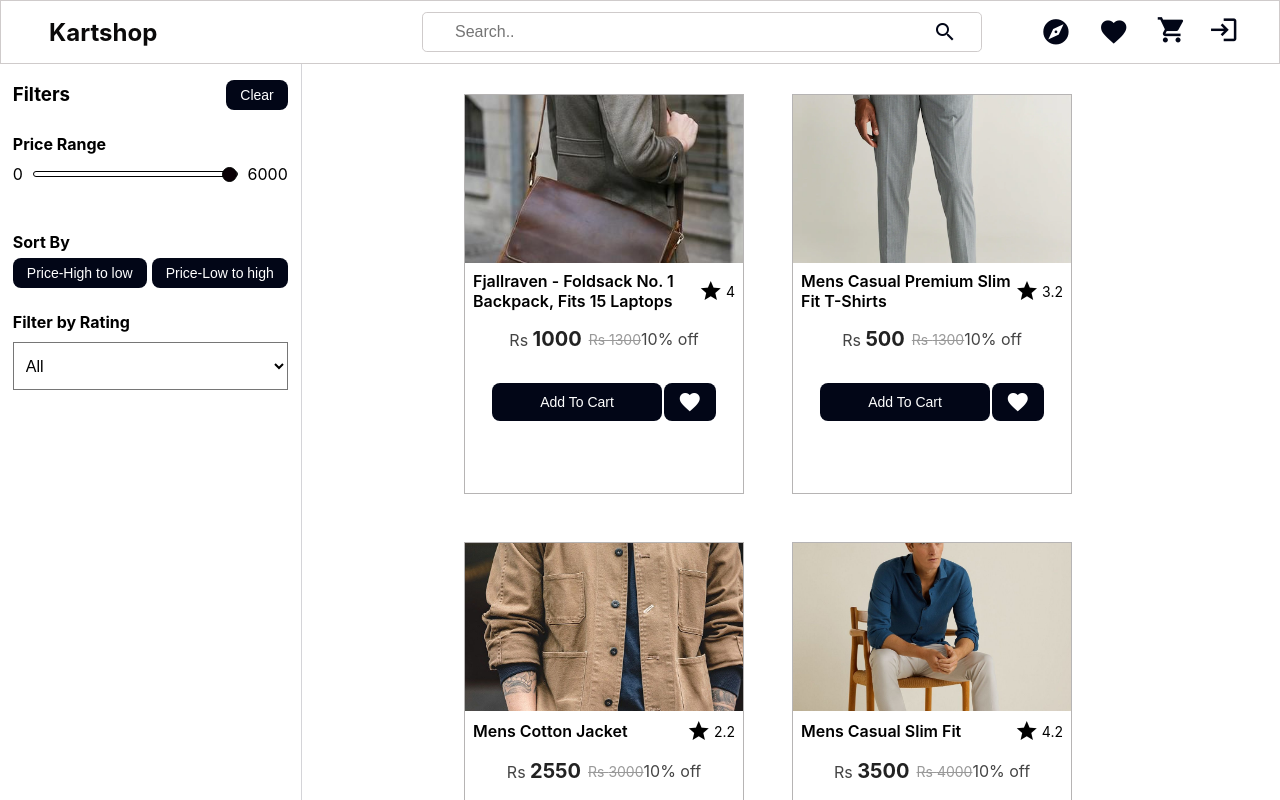
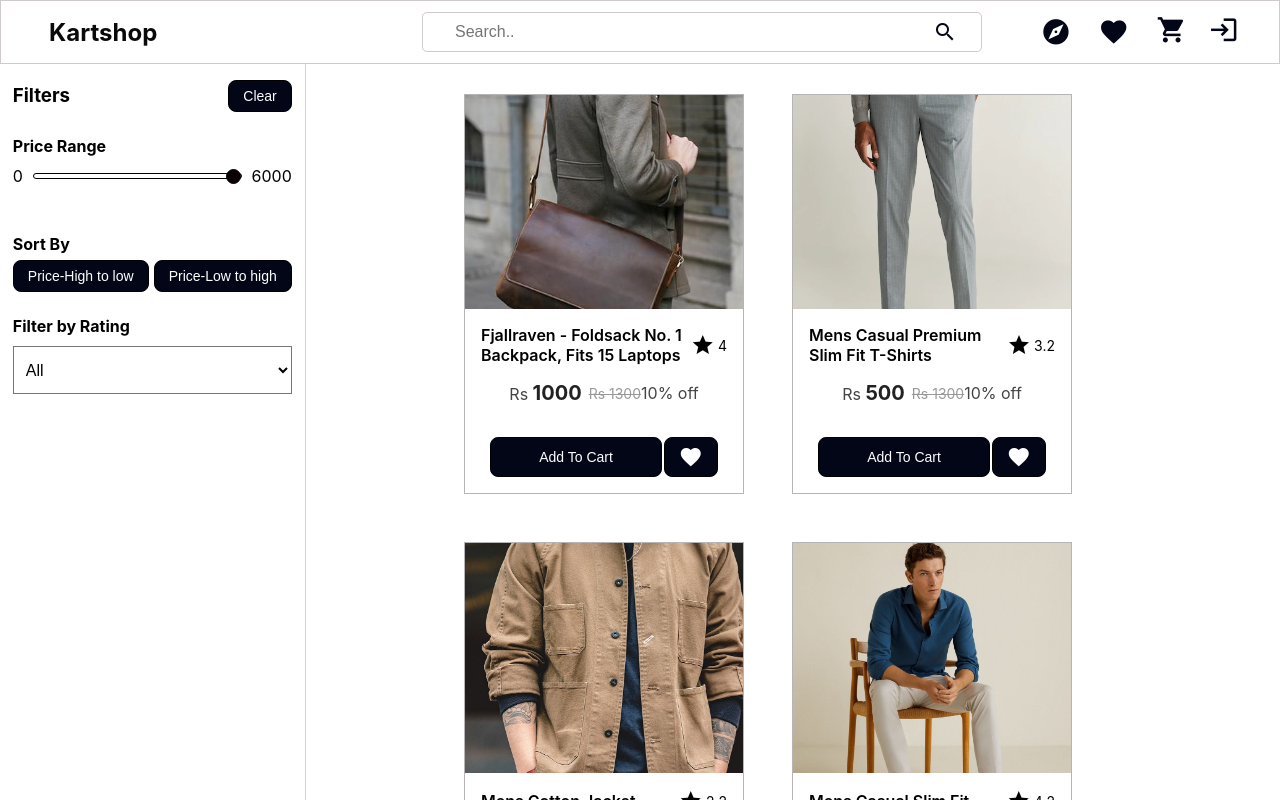
Before and after one commit to RaviPratihast/ecom-kartshop, a React (Create React App) app: page /shop in a window 1280 px wide. Shown: the top 800 px of the page. Built offline with nearby package versions, Linux system fonts and the light colour scheme.

Commit message:
Style: refactor border issue

```diff
--- a/src/components/button/button.css
+++ b/src/components/button/button.css
@@ -1,18 +1,20 @@
-button {
+.button-whole {
   display: flex;
   justify-content: center;
+  /* padding: 0.5em 1em; */
+  /* font-size: 1em; */
+  border: 1px solid black;
+  /* border-radius: 0.2em; */
+  cursor: pointer;
+  color: var(--secondary-color);
+  background-color: var(--primary-color);
   padding: 0.5em 1em;
-  font-size: 1em;
-  border: 1px solid black;
-  border-radius: 0.2em;
-  cursor: pointer;
-  /* transition: all 0.3s ease; */
-  color: var(--secondary-color);
-  background-color:var(--primary-color) ;
+  font-size: 14px;
+  border-radius: 8px;
+
 }
 
 button:hover {
   background-color: var(--secondary-color);
   color: var(--primary-color);
-  border: 1px solid black;
 }
--- a/src/components/card/card.css
+++ b/src/components/card/card.css
@@ -5,13 +5,12 @@
   position: relative;
   width: 100%;
   max-width: 280px;
-  height: 400px;
+  max-height: 400px;
   /* padding: 1rem; */
   /* border-radius: 15px; */
   border: 1px solid #b6b4b4;
   /* box-shadow: 0 4px 12px rgba(0, 0, 0, 0.1); */
   background-color: white;
-
 }
 
 .image-container {
@@ -37,7 +36,7 @@
   width: 100%;
   height: 100%;
   /* margin-top: 1.5em;  */
-  padding: 0.5rem;
+  padding: 1rem;
   /* border: 1px solid green; */
 }
 
@@ -60,7 +59,6 @@
   display: flex;
   align-items: center;
   gap: 0.2em;
-
 }
 
 .card-rating {
@@ -101,20 +99,16 @@
   margin-top: 1.5em;
 }
 
-button {
-  padding: 0.5em 1em;
-  font-size: 14px;
-  border: none;
-  border-radius: 8px;
-  cursor: pointer;
-}
+/* button {
 
-button.add-to-cart {
+} */
+
+/* button.add-to-cart {
   background-color: #4caf50;
   color: white;
-}
+} */
 
-button.wishlist {
+/* button.wishlist {
   background-color: #f5f5f5;
   color: #333;
-}
+} */
```
